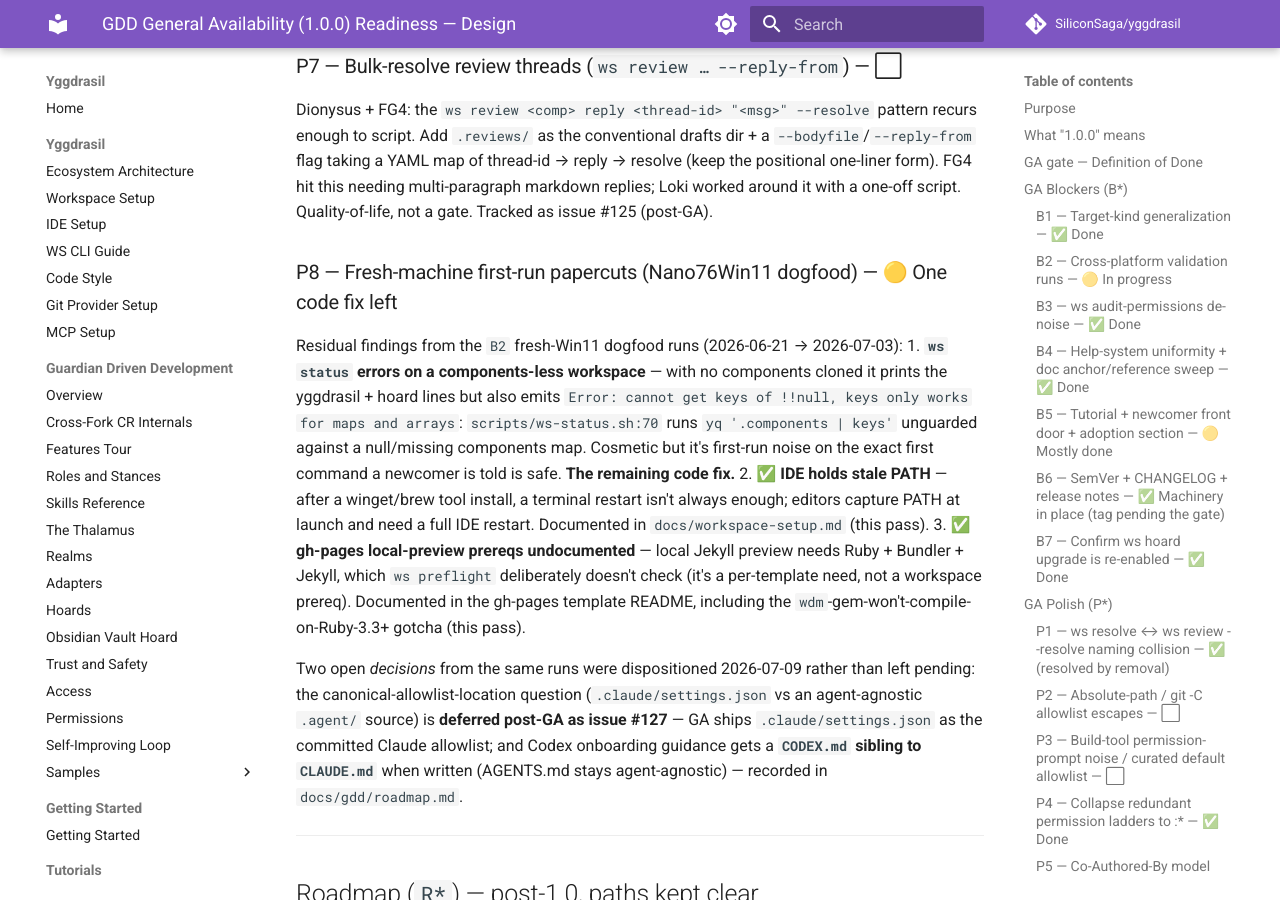
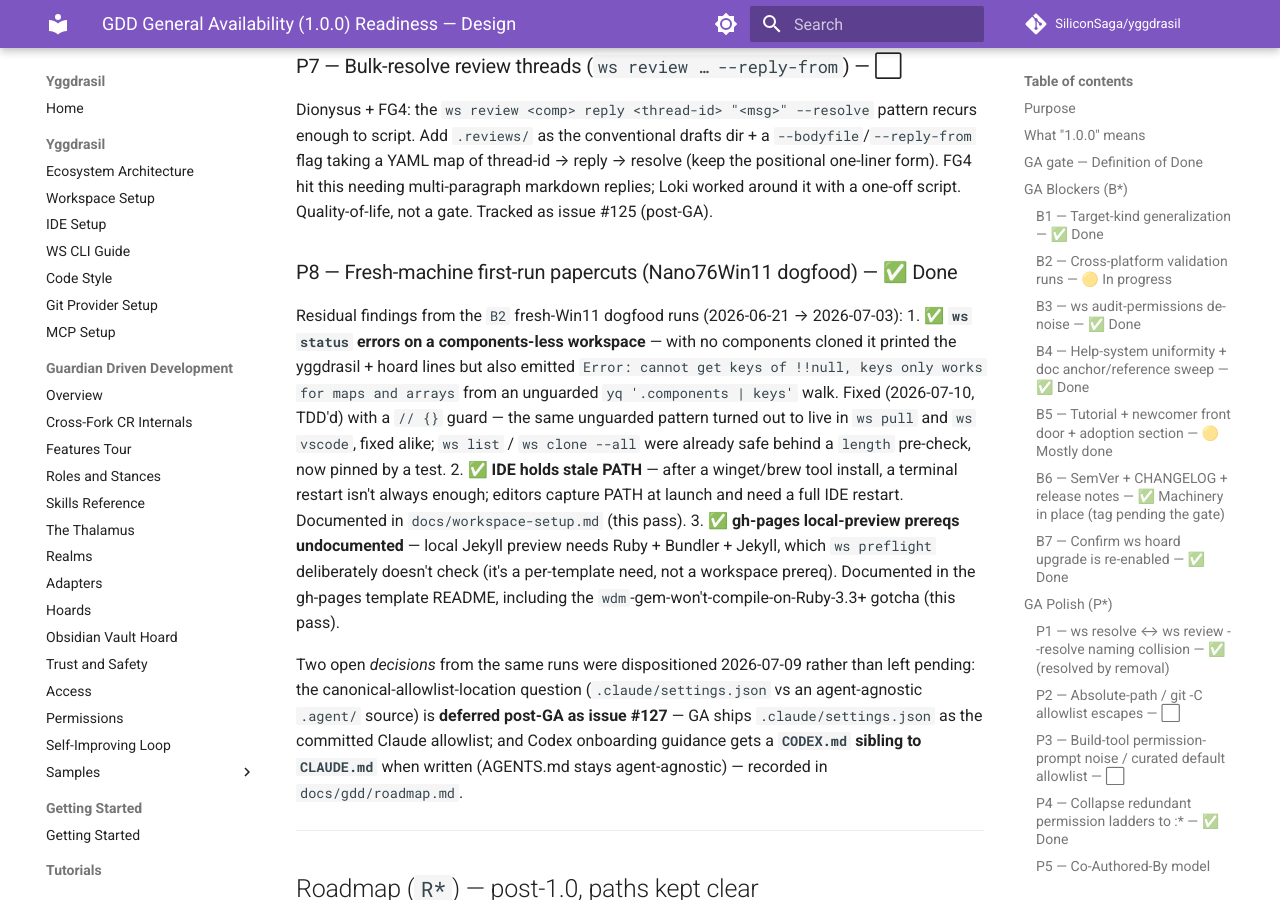
Before and after one commit to SiliconSaga/yggdrasil, an MkDocs documentation site: the page built from docs/plans/2026-06-08-gdd-ga-readiness-design.md, in a window 1280 px wide and 900 px high, scrolled down 9946 px. Built offline with MkDocs 1.6.1 and Material for MkDocs 9.7.7, drawn with Linux system fonts in a browser that asks for light colours; comment, search, counter and statistics services are not loaded; some of the changed text lies outside the part shown.

Commit message:
docs(ga): record the #122 + P8 fixes in the changelog and GA statuses
The docs-refresh commit was written a day before the fixes on this branch landed, so its P8/"between here and the tag" wording described them as pending. Now that both ship in the same CR: P8 flips to done, the sequencing note records #122 as fixed-pending-live-e2e (the last acceptance box deliberately rides the clean-machine GA runs), and the changelog gains the branch's own user-facing fixes.

Co-Authored-By: Claude Fable 5 <noreply@anthropic.com>

```diff
--- a/docs/plans/2026-06-08-gdd-ga-readiness-design.md
+++ b/docs/plans/2026-06-08-gdd-ga-readiness-design.md
@@ -205,9 +205,9 @@ Dionysus "Onboarding and identity": `ws issue` should accept a bodyfile with YAM
 ### P7 — Bulk-resolve review threads (`ws review … --reply-from`) — ⬜
 Dionysus + FG4: the `ws review <comp> reply <thread-id> "<msg>" --resolve` pattern recurs enough to script. Add `.reviews/` as the conventional drafts dir + a `--bodyfile`/`--reply-from` flag taking a YAML map of thread-id → reply → resolve (keep the positional one-liner form). FG4 hit this needing multi-paragraph markdown replies; Loki worked around it with a one-off script. Quality-of-life, not a gate. Tracked as issue #125 (post-GA).
 
-### P8 — Fresh-machine first-run papercuts (Nano76Win11 dogfood) — 🟡 One code fix left
+### P8 — Fresh-machine first-run papercuts (Nano76Win11 dogfood) — ✅ Done
 Residual findings from the `B2` fresh-Win11 dogfood runs (2026-06-21 → 2026-07-03):
-1. **`ws status` errors on a components-less workspace** — with no components cloned it prints the yggdrasil + hoard lines but also emits `Error: cannot get keys of !!null, keys only works for maps and arrays`: `scripts/ws-status.sh:70` runs `yq '.components | keys'` unguarded against a null/missing components map. Cosmetic but it's first-run noise on the exact first command a newcomer is told is safe. **The remaining code fix.**
+1. ✅ **`ws status` errors on a components-less workspace** — with no components cloned it printed the yggdrasil + hoard lines but also emitted `Error: cannot get keys of !!null, keys only works for maps and arrays` from an unguarded `yq '.components | keys'` walk. Fixed (2026-07-10, TDD'd) with a `// {}` guard — the same unguarded pattern turned out to live in `ws pull` and `ws vscode`, fixed alike; `ws list` / `ws clone --all` were already safe behind a `length` pre-check, now pinned by a test.
 2. ✅ **IDE holds stale PATH** — after a winget/brew tool install, a terminal restart isn't always enough; editors capture PATH at launch and need a full IDE restart. Documented in `docs/workspace-setup.md` (this pass).
 3. ✅ **gh-pages local-preview prereqs undocumented** — local Jekyll preview needs Ruby + Bundler + Jekyll, which `ws preflight` deliberately doesn't check (it's a per-template need, not a workspace prereq). Documented in the gh-pages template README, including the `wdm`-gem-won't-compile-on-Ruby-3.3+ gotcha (this pass).
 
@@ -307,4 +307,4 @@ Open a `gdd-ga-1.0` arc (shared `id` across hosts) whose `next:` references this
 
 **Sequencing note (2026-06-11):** the B1/B3/B4/B7 batch landed via `docs/plans/2026-06-10-gdd-ga-cleanups-plan.md`. The remaining GA blockers are **B2** (cross-platform runs — execute the checklist above on the two trial machines; it's a run-and-fix exercise, no plan needed) and **B6** (SemVer + CHANGELOG — needs the versioning-unit decision first, then the rest is mechanical), plus the **B5** tutorial/front-door pass tracked by its own arc. The **P\*** items are independent papercuts that can ride along with either; each **R\*** roadmap item needs its own brainstorm before any plan.
 
-**Sequencing note (2026-07-09):** what's actually between here and the tag: (1) **issue #122** — clone-fork GitHub provider path + default-token fallback + `gitlab-auth --help`, re-verified still valid against current code (glab hard-dep, GitLab-only fork API/URL, no token fallback, no `--help` short-circuit all present); (2) the **P8.1** `ws status` null-components guard; (3) the **B2/B5** one-shot newcomer run on the second clean Windows machine, gh-pages tutorial included; then (4) the **B6** release ceremony per `docs/gdd/versioning.md` (curate `[Unreleased]` → `1.0.0`, annotated tag, push). P6/P7 are filed as post-GA issues #124/#125; the R1 allowlist question is #127; session-liveness was resolved by decision (no liveness marker by design — staleness never gates; `ws clean --sessions-all` is the stale-scope remedy, per the rationale comment in `scripts/ws-k8s.sh`).
+**Sequencing note (2026-07-09, updated 2026-07-10):** what's actually between here and the tag: (1) **issue #122** — clone-fork GitHub provider path + default-token fallback + `gitlab-auth --help` — re-verified still valid on 2026-07-09, then **fixed 2026-07-10** (TDD'd, full suite 684/684); the issue's last acceptance box — live end-to-end clone-fork against real GitHub AND GitLab sources — deliberately rides the clean-machine runs, so close #122 after those; (2) the **P8.1** `ws status` null-components guard — **fixed 2026-07-10** alongside; (3) the **B2/B5** one-shot newcomer runs on the planned clean systems, gh-pages tutorial included; then (4) the **B6** release ceremony per `docs/gdd/versioning.md` (curate `[Unreleased]` → `1.0.0`, annotated tag, push). P6/P7 are filed as post-GA issues #124/#125; the R1 allowlist question is #127; session-liveness was resolved by decision (no liveness marker by design — staleness never gates; `ws clean --sessions-all` is the stale-scope remedy, per the rationale comment in `scripts/ws-k8s.sh`).
```
Also changed, not shown: CHANGELOG.md (+3 -0 lines).
